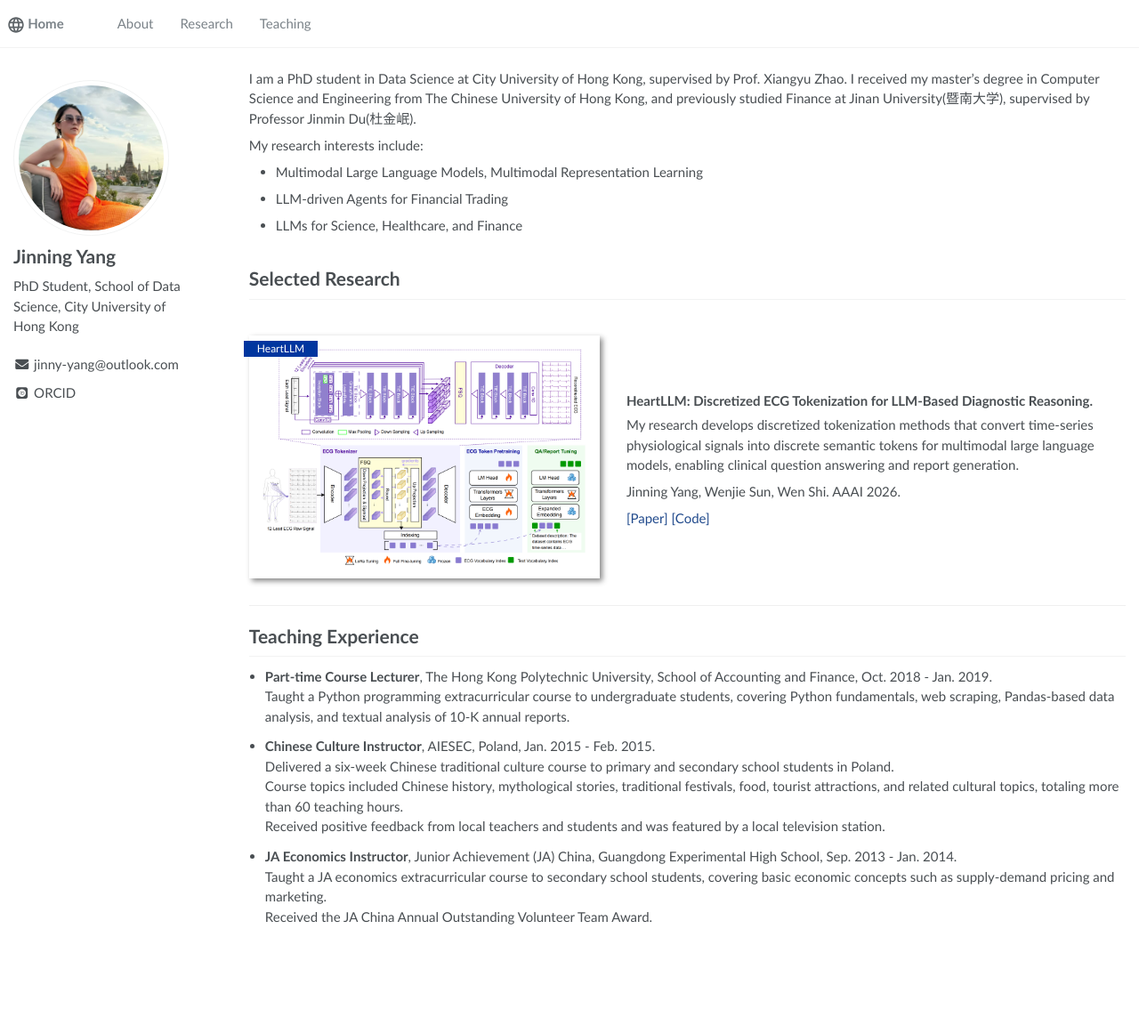
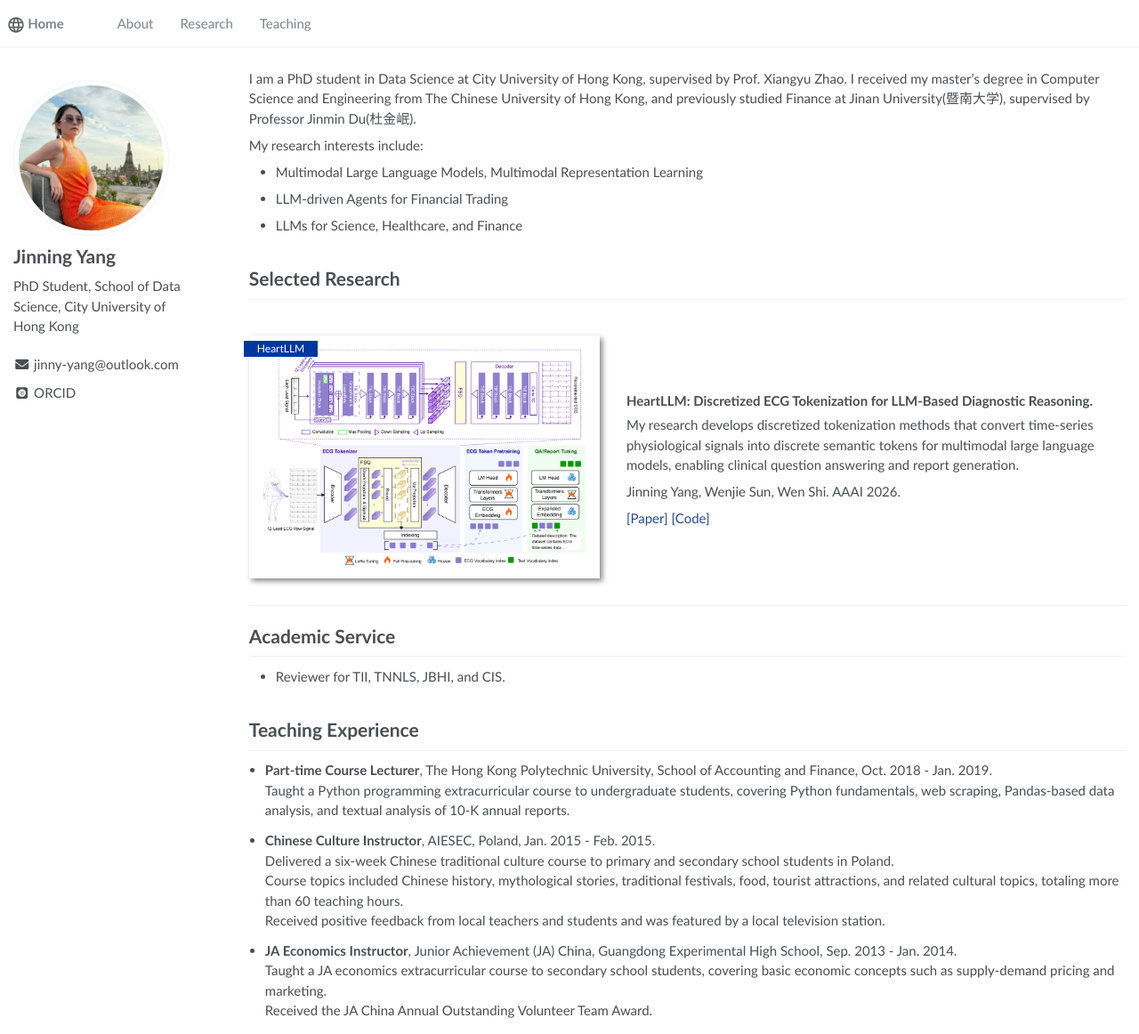
Before and after one commit to yangjinning/yangjinning.github.io, a Jekyll site: the page built from _pages/about.md, in a window 1280 px wide and 1162 px high. Shown: the whole window at 89% size. Built offline with Jekyll 4.4.1, drawn with Linux system fonts in a browser that asks for light colours; some web fonts are replaced.

Commit message:
Add Academic Service section to about page

```diff
--- a/_pages/about.md
+++ b/_pages/about.md
@@ -36,6 +36,12 @@ Jinning Yang, Wenjie Sun, Wen Shi. AAAI 2026.
 </div>
 </div>
 
+<span class='anchor' id='service'></span>
+
+# Academic Service
+
+- Reviewer for TII, TNNLS, JBHI, and CIS.
+
 <span class='anchor' id='experience'></span>
 
 # Teaching Experience
```
